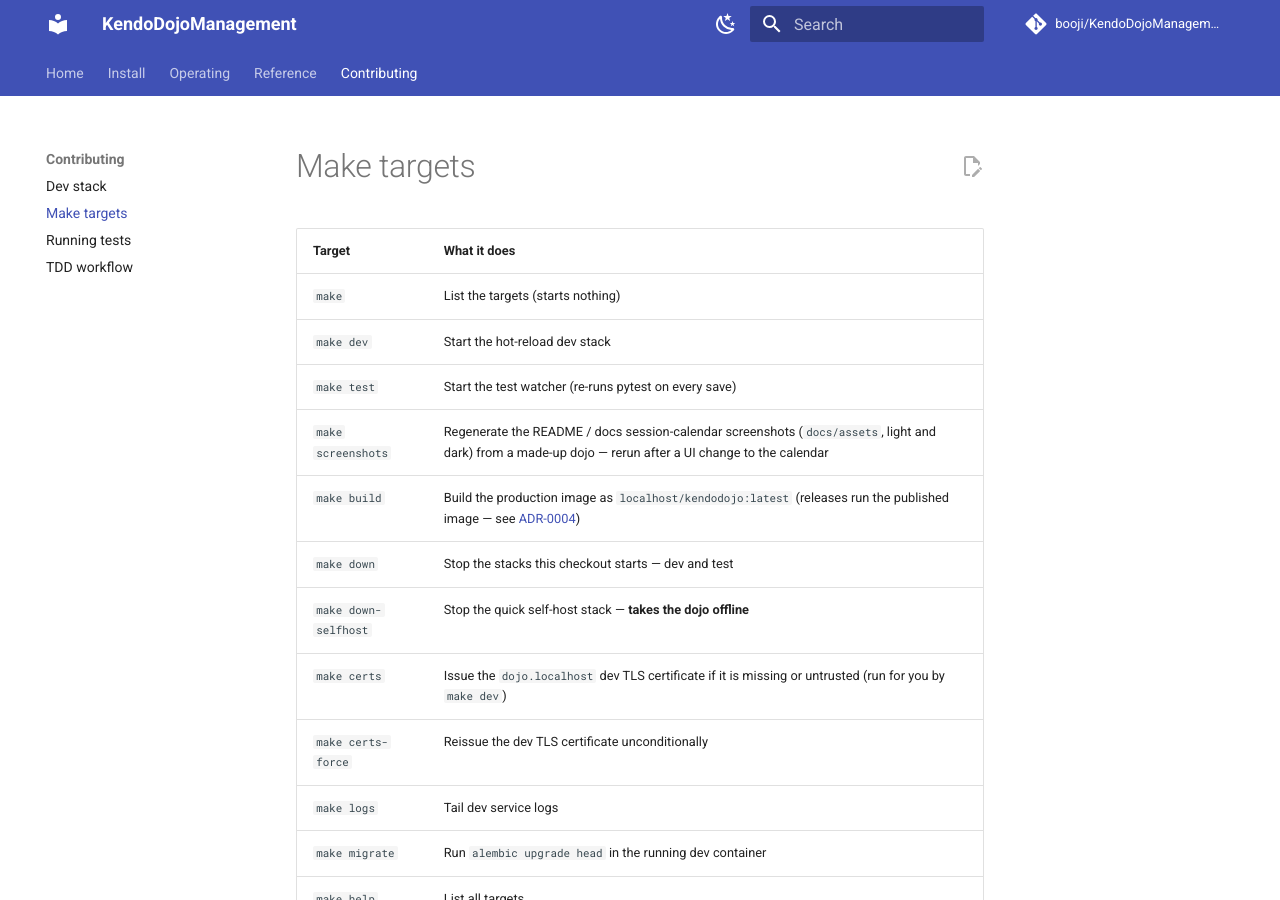
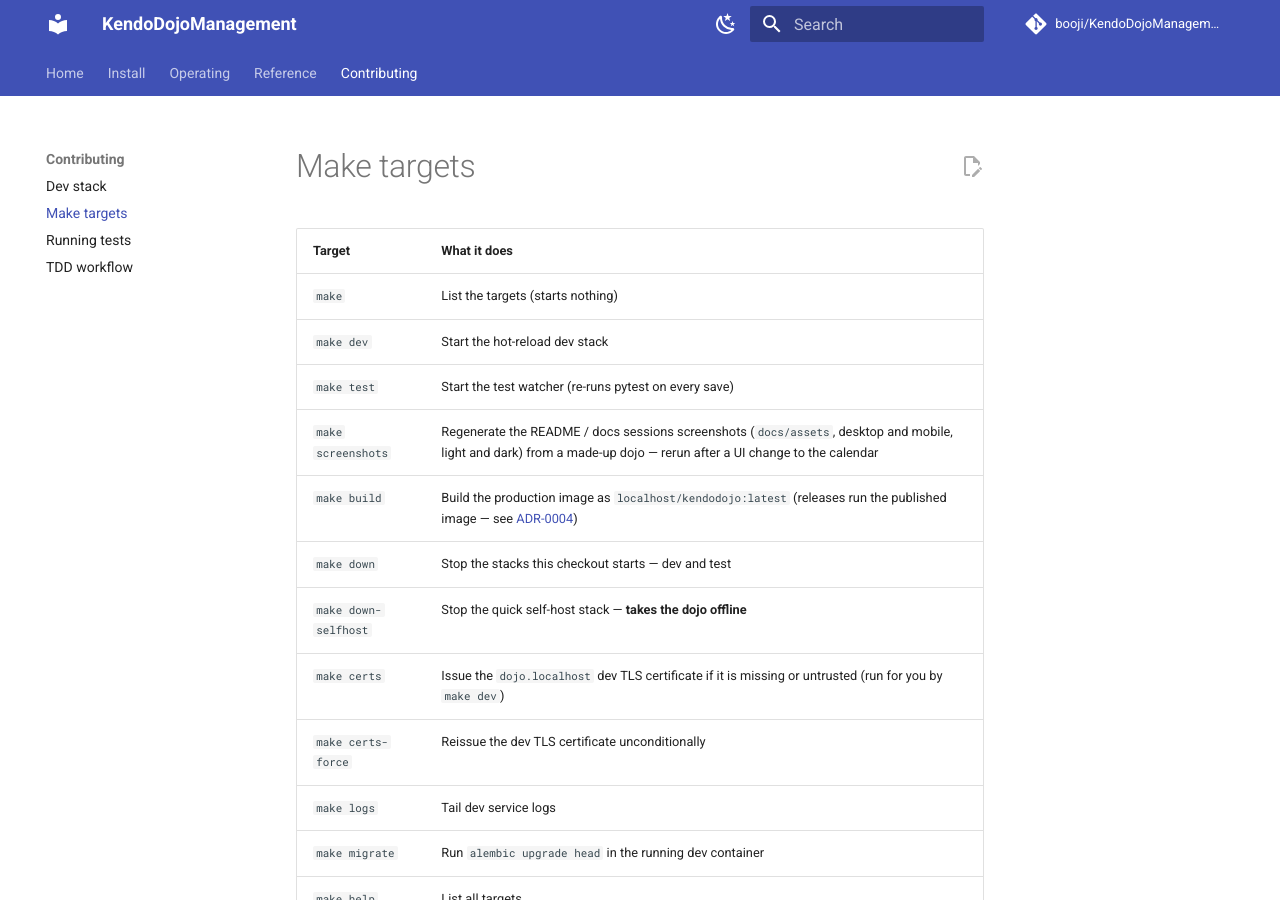
Before and after one commit to booji/KendoDojoManagement, an MkDocs documentation site: the page built from docs/contributing/make-targets.md, in a window 1280 px wide and 900 px high. Built offline with MkDocs 1.6.1 and Material for MkDocs 9.7.7, drawn with Linux system fonts in a browser that asks for light colours; comment, search, counter and statistics services are not loaded; the version menu is left out.

Commit message:
docs: mobile light/dark screenshots alongside the desktop calendar
`make screenshots` now also shoots /sessions at 390x844 (2x scale) in
both themes. Below md there is no List/Calendar toggle, so mobile shows
the upcoming-session cards; the seed therefore runs into next month too,
or a run late in the month would photograph an empty list.

Refs #416

```diff
--- a/docs/contributing/make-targets.md
+++ b/docs/contributing/make-targets.md
@@ -5,7 +5,7 @@
 | `make` | List the targets (starts nothing) |
 | `make dev` | Start the hot-reload dev stack |
 | `make test` | Start the test watcher (re-runs pytest on every save) |
-| `make screenshots` | Regenerate the README / docs session-calendar screenshots (`docs/assets`, light and dark) from a made-up dojo — rerun after a UI change to the calendar |
+| `make screenshots` | Regenerate the README / docs sessions screenshots (`docs/assets`, desktop and mobile, light and dark) from a made-up dojo — rerun after a UI change to the calendar |
 | `make build` | Build the production image as `localhost/kendodojo:latest` (releases run the published image — see [ADR-0004](../adr/0004-published-images-pinned-by-major-tag.md)) |
 | `make down` | Stop the stacks this checkout starts — dev and test |
 | `make down-selfhost` | Stop the quick self-host stack — **takes the dojo offline** |
```
Also changed, not shown: README.md (+5 -0 lines), docs/index.md (+3 -0 lines), docs/assets/session-calendar-dark.png, docs/assets/session-calendar-light.png, docs/assets/session-calendar-mobile-dark.png (added), docs/assets/session-calendar-mobile-light.png (added), 1 other file.
